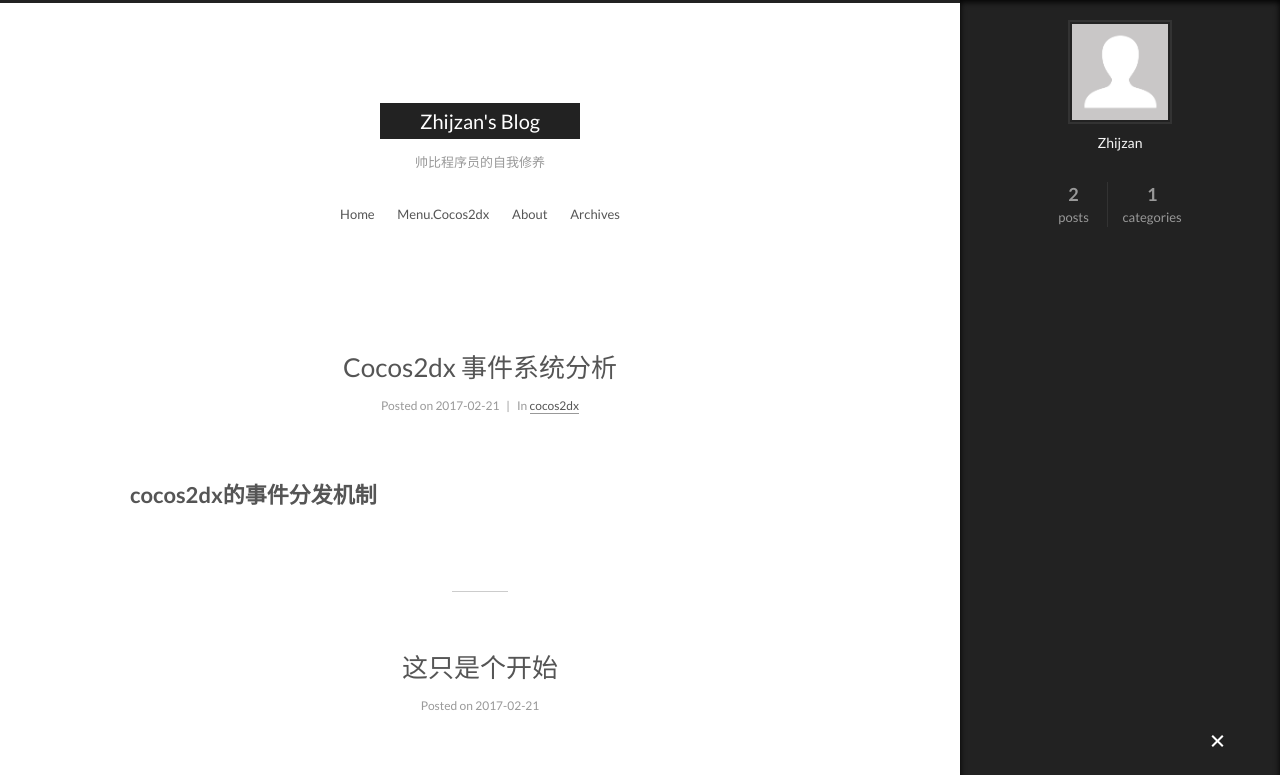
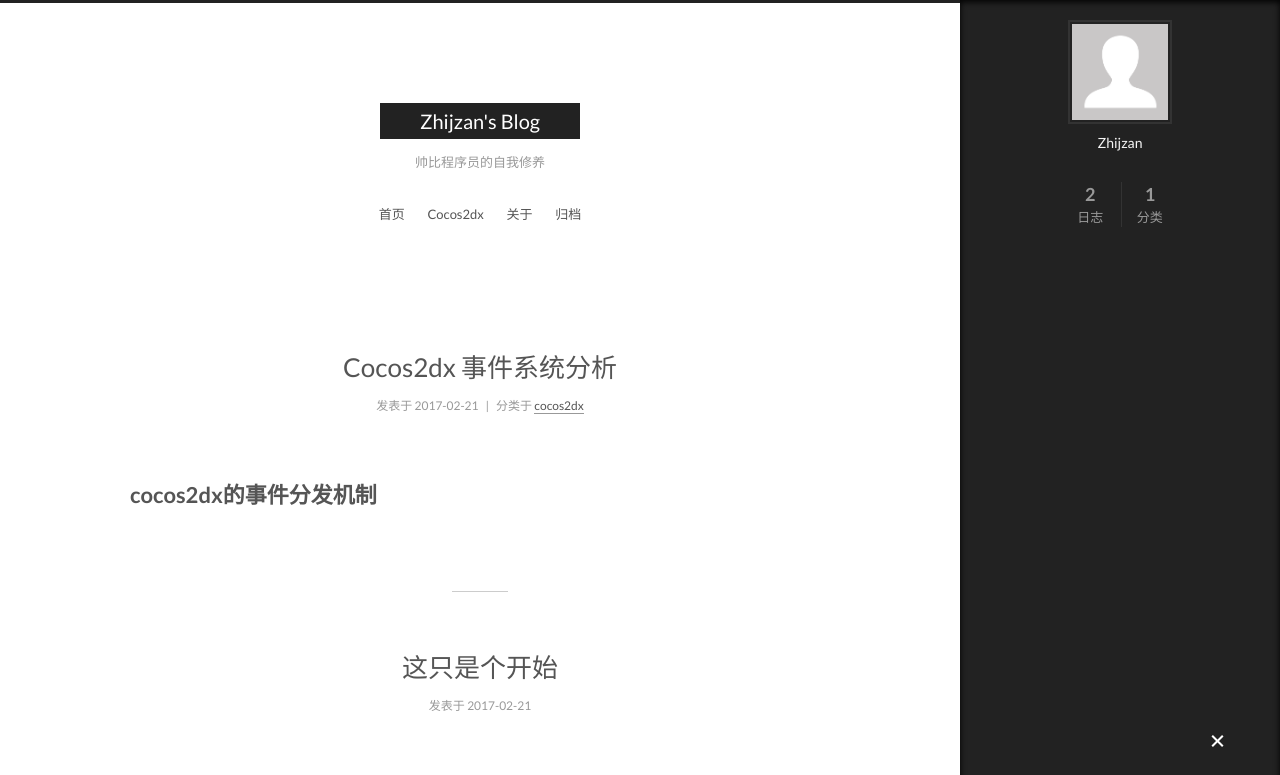
Before and after one commit to lovedyy/lovedyy.github.io, a plain HTML site: page index.html in a window 1280 px wide. Both pictures are taken after a click on the element 1217 px from the left and 742 px from the top of the page. Shown: the top 775 px of the page. Drawn offline with Linux system fonts and the light colour scheme.

Commit message:
Site updated: 2017-02-21 21:00:09

```diff
--- a/index.html
+++ b/index.html
@@ -102,7 +102,7 @@
     motion: true,
     duoshuo: {
       userId: 0,
-      author: 'Author'
+      author: '博主'
     }
   };
 </script>
@@ -165,7 +165,7 @@
         <li class="menu-item menu-item-home">
           <a href="/" rel="section">
 
-            Home
+            首页
           </a>
         </li>
 
@@ -173,7 +173,7 @@
         <li class="menu-item menu-item-cocos2dx">
           <a href="/categories/cocos2dx" rel="section">
 
-            menu.cocos2dx
+            cocos2dx
           </a>
         </li>
 
@@ -181,7 +181,7 @@
         <li class="menu-item menu-item-about">
           <a href="/about" rel="section">
 
-            About
+            关于
           </a>
         </li>
 
@@ -189,7 +189,7 @@
         <li class="menu-item menu-item-archives">
           <a href="/archives" rel="section">
 
-            Archives
+            归档
           </a>
         </li>
 
@@ -245,7 +245,7 @@
             <span class="post-meta-item-icon">
               <i class="fa fa-calendar-o"></i>
             </span>
-            <span class="post-meta-item-text">Posted on</span>
+            <span class="post-meta-item-text">发表于</span>
             <time itemprop="dateCreated" datetime="2017-02-21T20:21:49+08:00" content="2017-02-21">
               2017-02-21
             </time>
@@ -257,7 +257,7 @@
               <span class="post-meta-item-icon">
                 <i class="fa fa-folder-o"></i>
               </span>
-              <span class="post-meta-item-text">In</span>
+              <span class="post-meta-item-text">分类于</span>
 
                 <span itemprop="about" itemscope itemtype="https://schema.org/Thing">
                   <a href="/categories/cocos2dx/" itemprop="url" rel="index">
@@ -357,7 +357,7 @@
             <span class="post-meta-item-icon">
               <i class="fa fa-calendar-o"></i>
             </span>
-            <span class="post-meta-item-text">Posted on</span>
+            <span class="post-meta-item-text">发表于</span>
             <time itemprop="dateCreated" datetime="2017-02-21T20:00:04+08:00" content="2017-02-21">
               2017-02-21
             </time>
@@ -471,7 +471,7 @@
           <div class="site-state-item site-state-posts">
             <a href="/archives">
               <span class="site-state-item-count">2</span>
-              <span class="site-state-item-name">posts</span>
+              <span class="site-state-item-name">日志</span>
             </a>
           </div>
 
@@ -479,7 +479,7 @@
             <div class="site-state-item site-state-categories">
 
                 <span class="site-state-item-count">1</span>
-                <span class="site-state-item-name">categories</span>
+                <span class="site-state-item-name">分类</span>
 
             </div>
 
@@ -524,16 +524,18 @@
   <span class="author" itemprop="copyrightHolder">Zhijzan</span>
 </div>
 
+<!--
 <div class="powered-by">
-  Powered by <a class="theme-link" href="http://hexo.io">Hexo</a>
+  由 <a class="theme-link" href="http://hexo.io">Hexo</a> 强力驱动
 </div>
 
 <div class="theme-info">
-  Theme -
+  主题 -
   <a class="theme-link" href="https://github.com/iissnan/hexo-theme-next">
     NexT.Muse
   </a>
 </div>
+-->
 
 
 
```
Also changed, not shown: 2017/02/21/cocos2d-x/Cocos2dx-事件系统分析/index.html (+15 -13 lines), 2017/02/21/这只是个开始/index.html (+14 -12 lines), archives/2017/02/index.html (+13 -11 lines), archives/2017/index.html (+13 -11 lines), archives/index.html (+13 -11 lines), categories/cocos2dx/index.html (+13 -11 lines), cocos2dx/index.html (+11 -9 lines).
